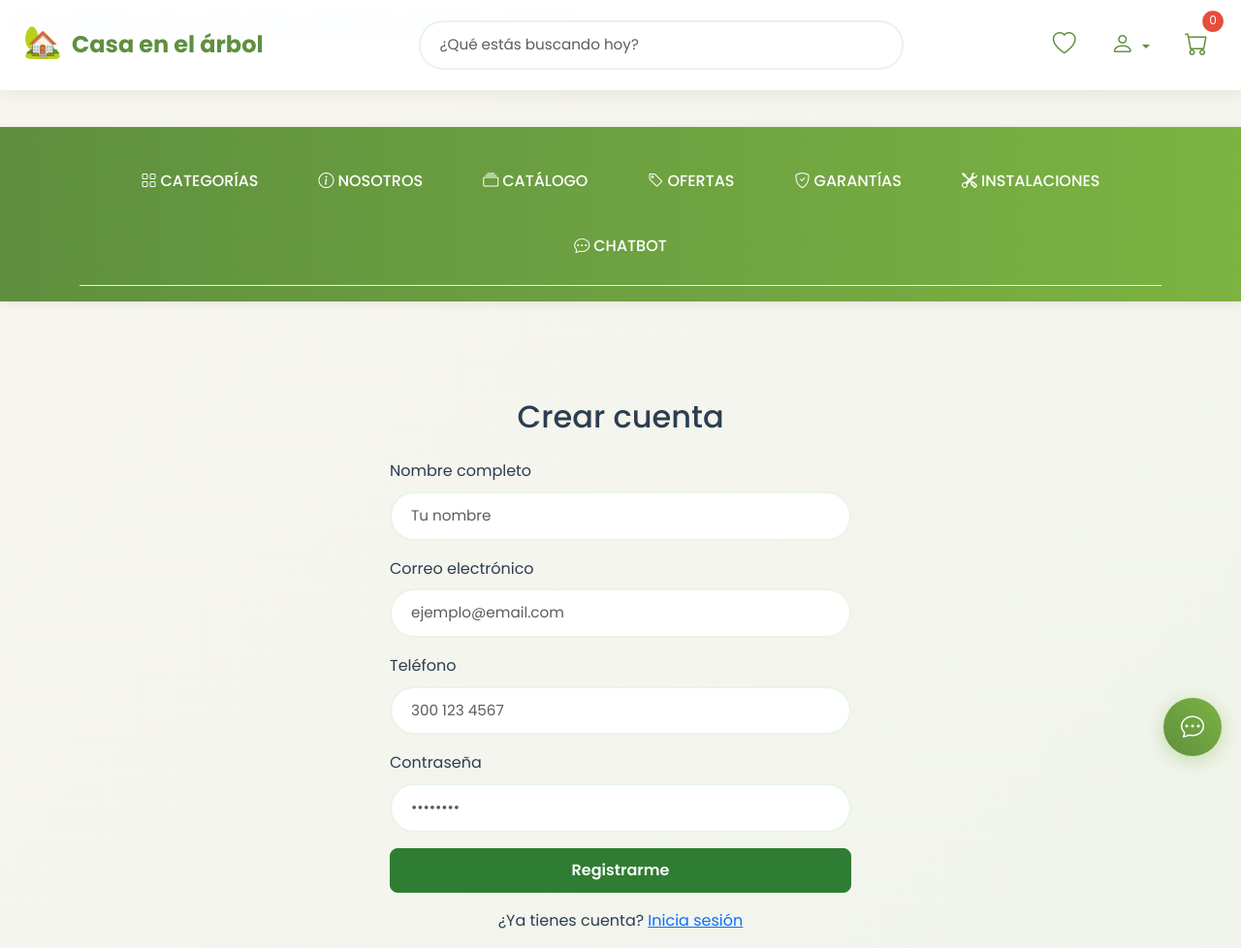
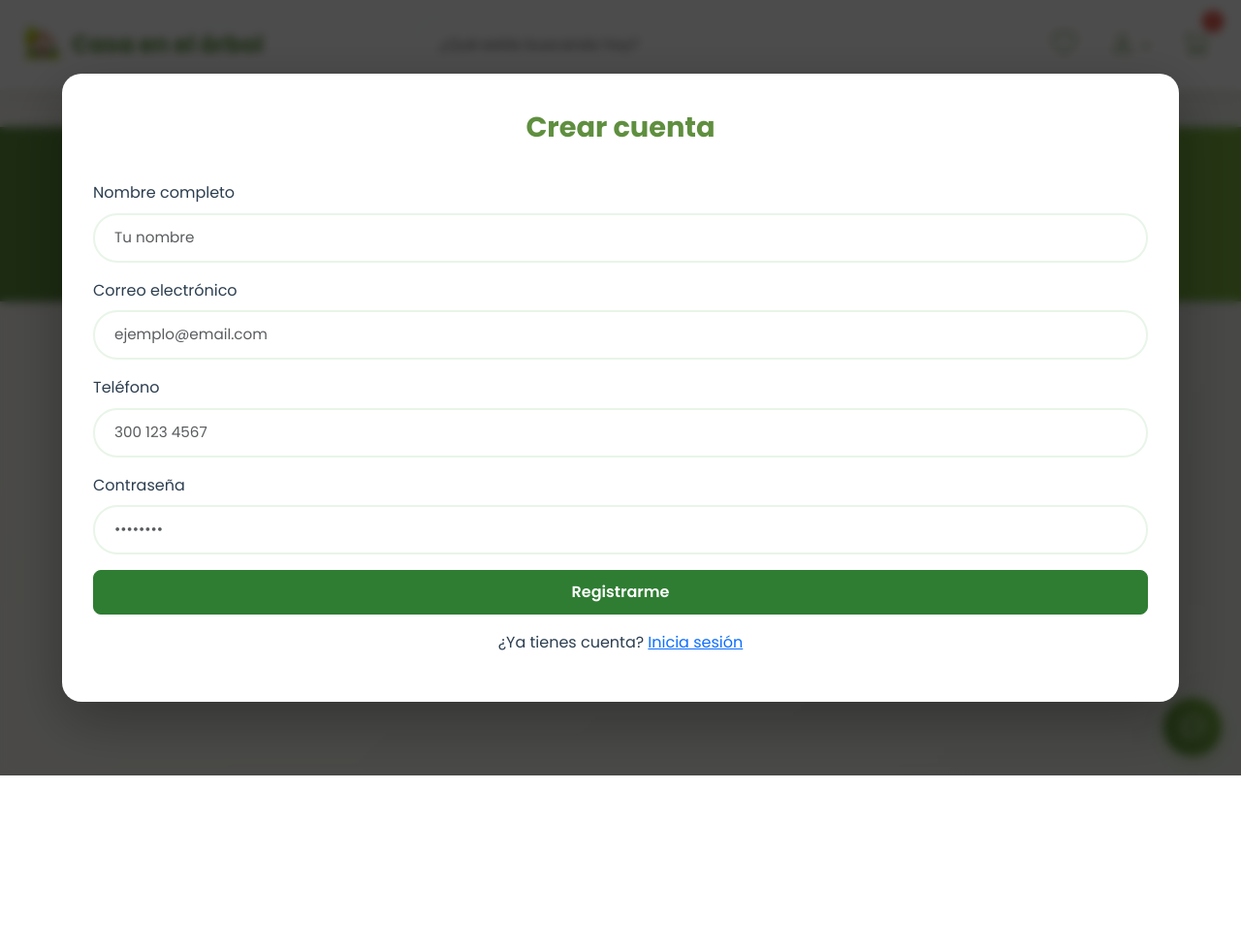
Before and after one commit to paulatatianacollazos-hue/casa_en_el_arbol, a Flask app: page /register in a window 1280 px wide. Shown: the whole page at 97% size. After the commit the page ends 800 px from the top, so only its background shows below. Run offline with Flask 3, Linux system fonts and the light colour scheme.

Commit message:
Auto-sync: file changes

```diff
--- a/templates/register.html
+++ b/templates/register.html
@@ -2,8 +2,9 @@
 {% block title %}Crear cuenta{% endblock %}
 
 {% block content %}
-<div class="container" style="max-width: 500px; margin-top: 100px;">
-    <h2 class="mb-4 text-center">Crear cuenta</h2>
+<div class="overlay show" id="registerModal">
+  <div class="modal-card">
+    <h2 class="modal-title">Crear cuenta</h2>
 
     <form method="post" class="needs-validation" novalidate>
       <!-- Nombre -->
@@ -44,4 +45,5 @@
       ¿Ya tienes cuenta? <a href="{{ url_for('login') }}">Inicia sesión</a>
     </p>
   </div>
+</div>
 {% endblock %}
```
Lines whose indentation alone changed are shown as unchanged.
